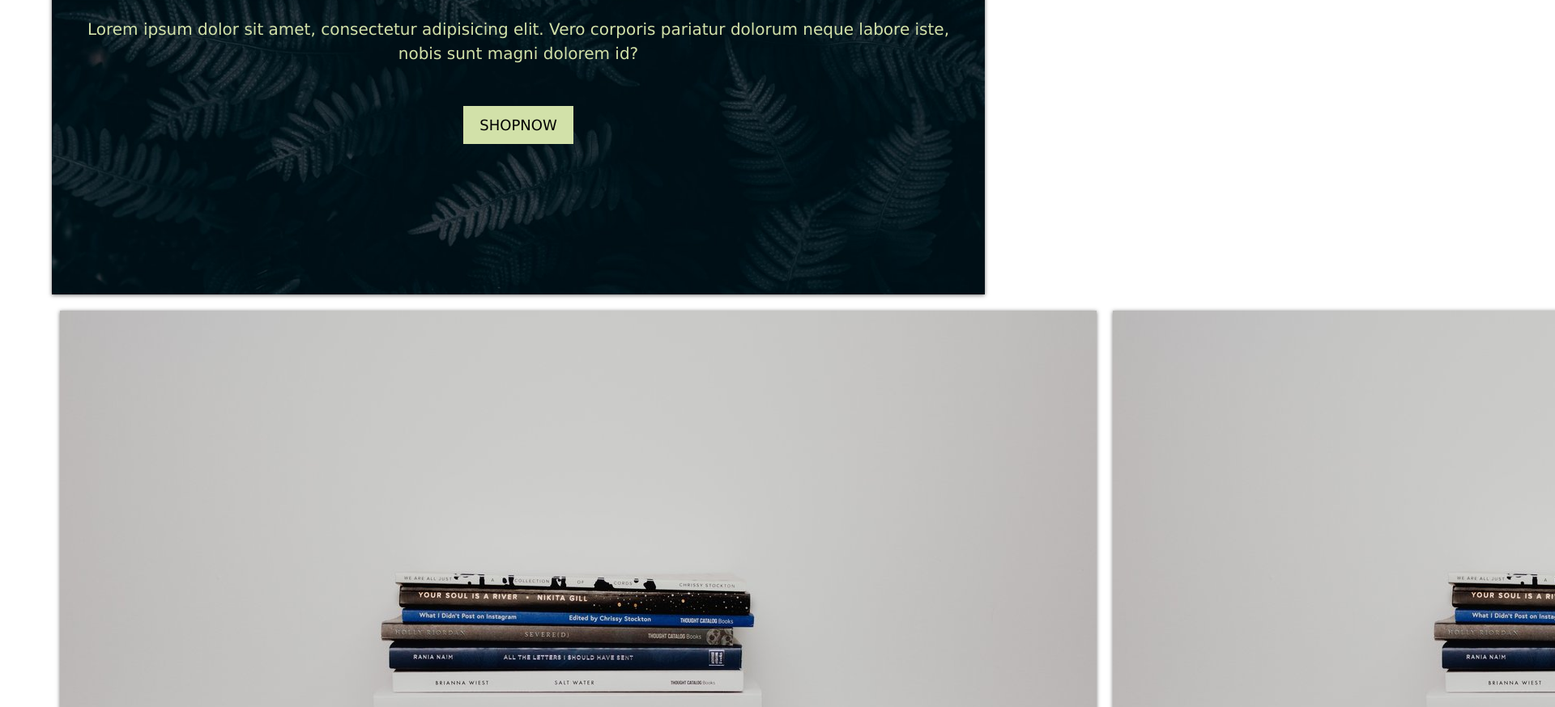
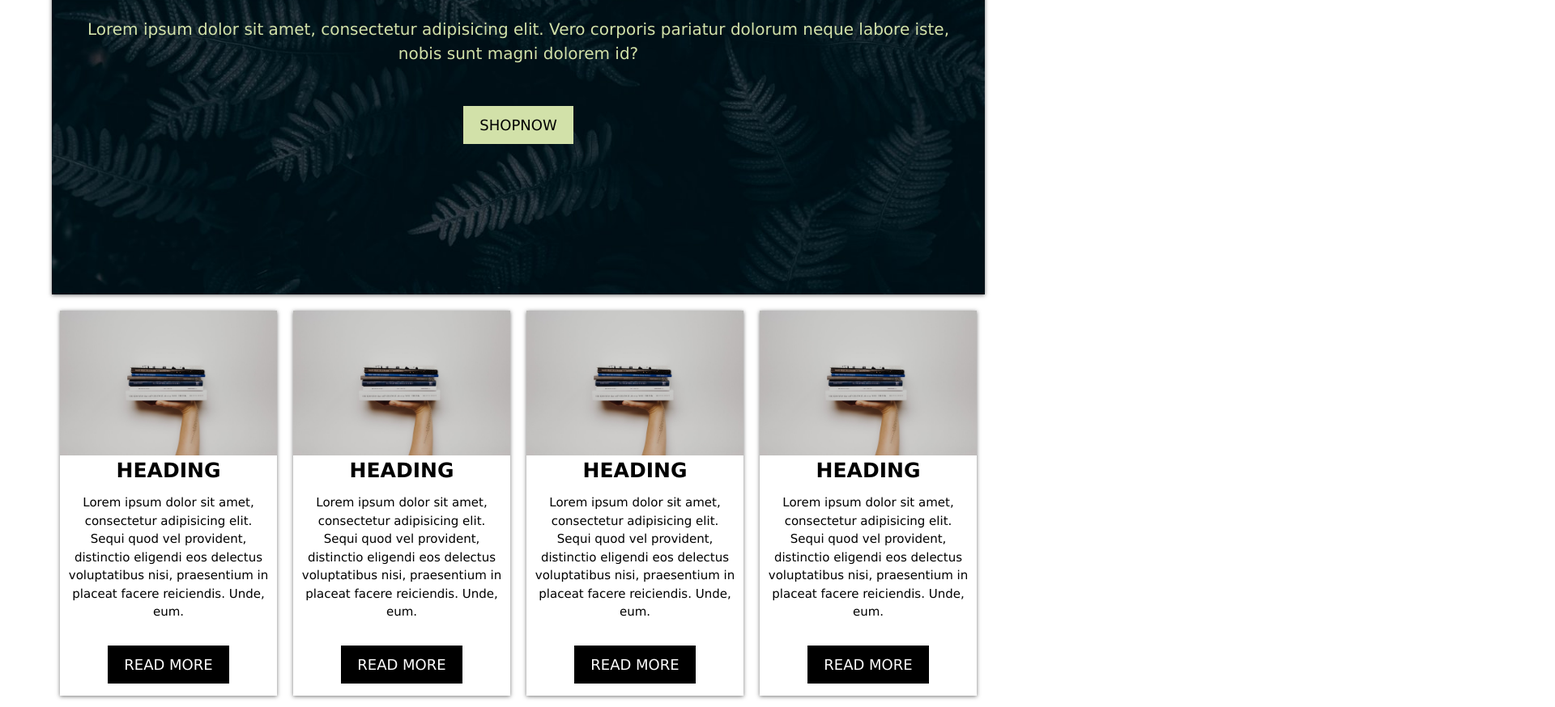
Before and after one commit to prajjawal03/template-2, a plain HTML site: page index.html in a window 1280 px wide. Shown: the part 326-1200 px from the top of the page at 81% size, 1920 px wide, since content can reach past the window. Drawn offline with Linux system fonts and the light colour scheme.

Commit message:
fixed img

```diff
--- a/style.css
+++ b/style.css
@@ -130,7 +130,9 @@ ul.main-menu {
   cursor: pointer;
   transform: scale(0.95);
 }
-
+.card img {
+  width: 100%;
+}
 .cards div.card h1 {
   text-align: center;
   font-size: 25px;
```
